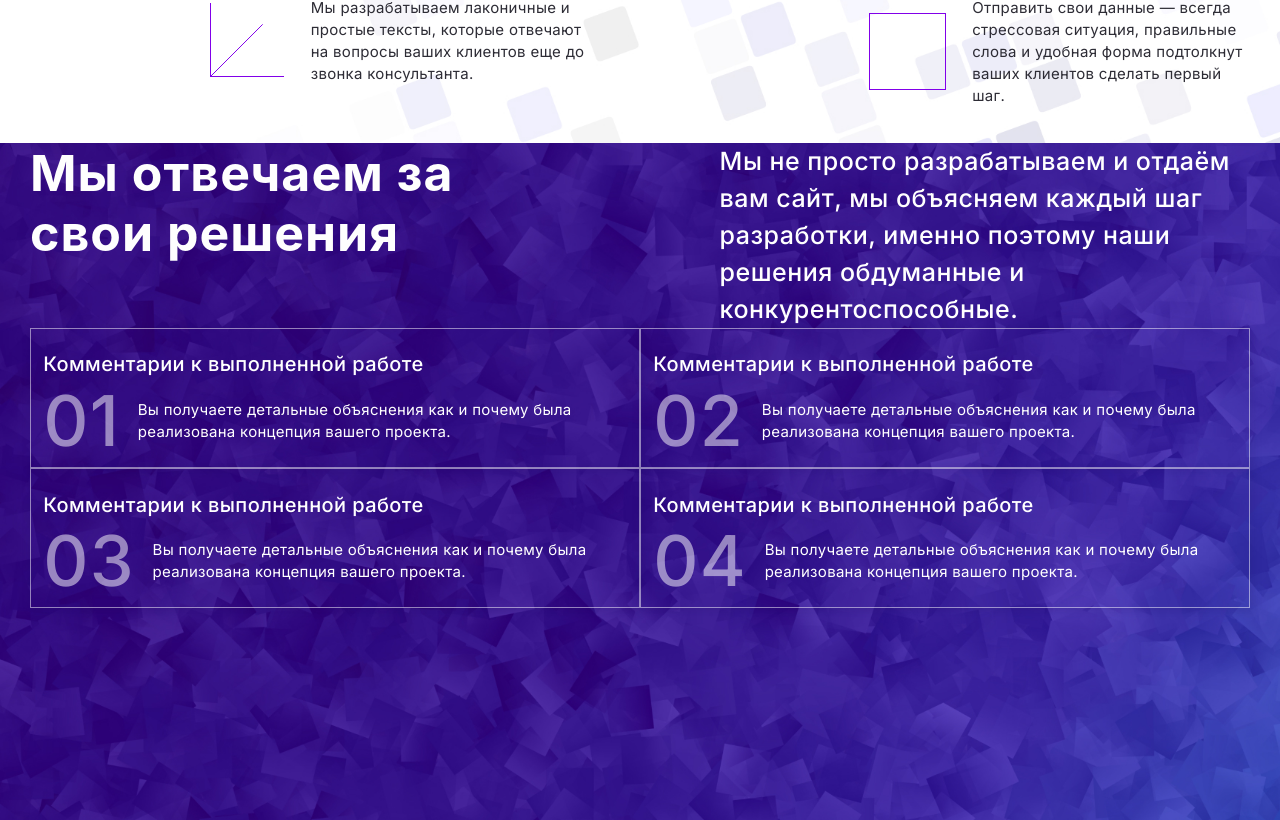
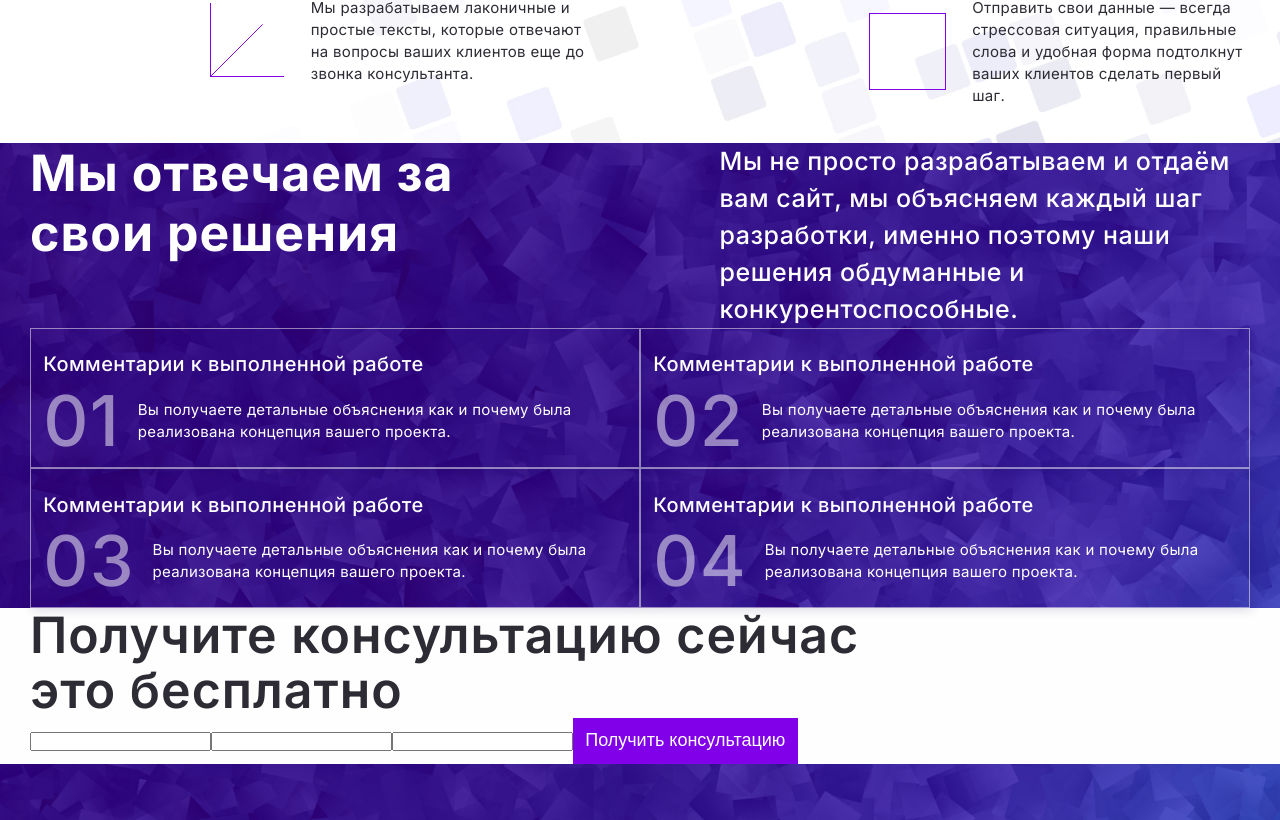
Before and after one commit to Messier1703/befab-web-studio, a Next.js app: page / in a window 1280 px wide. Shown: the part 2257-3077 px from the top of the page. Built offline with nearby package versions, Linux system fonts and the light colour scheme.

Commit message:
purple buttons

```diff
--- a/components/pages/home/convenience/convenience.jsx
+++ b/components/pages/home/convenience/convenience.jsx
@@ -1,6 +1,7 @@
 import React from 'react';
 import styles from './convenience.module.scss';
 import ConvenienceCards from '@/components/ui/convenienceCards/convenienceCards';
+import PurpleButton from '@/components/ui/purpleButton/purpleButton';
 
 export default function Convenience() {
   return (
@@ -13,6 +14,18 @@ export default function Convenience() {
         </div>
         <ConvenienceCards />
       </div>
+      <div className={styles.convenience_guidance}>
+        <div className="container">
+          <h2>Получите консультацию сейчас</h2>
+          <h2>это бесплатно</h2>
+          <form>
+            <input type="text" />
+            <input type="text" />
+            <input type="text" />
+            <PurpleButton>Получить консультацию</PurpleButton>
+          </form>
+        </div>
+      </div>
     </section>
   )
 }
--- a/components/pages/home/convenience/convenience.module.scss
+++ b/components/pages/home/convenience/convenience.module.scss
@@ -1,21 +1,18 @@
 .convenience {
   height: 100vh;
   background: #36168e url('/images/responsibility-bg.jpg') no-repeat center/cover;
-  color: white;
+  color: #FEFEFE;
+
+  h2 {
+    font-size: 50px;
+    font-weight: 700;
+    line-height: 60px;
+    letter-spacing: 1px;
+  }
 
   &_title {
     display: grid;
     grid-template-columns: 1fr 0.3fr 1fr;
-
-    h2 {
-      color: #FEFEFE;
-      font-family: SF Pro Display;
-      font-size: 50px;
-      font-style: normal;
-      font-weight: 700;
-      line-height: 60px;
-      letter-spacing: 1px;
-    }
 
     p {
       font-size: 25px;
@@ -24,4 +21,14 @@
       letter-spacing: 0.5px;
     }
   }
+
+  &_guidance {
+    color: #2D2C35;
+    background: #FEFEFE;
+
+    h2 {
+      font-weight: 600;
+      line-height: 55px;
+    }
+  }
 }
--- a/components/pages/home/portfolio/portfolio.jsx
+++ b/components/pages/home/portfolio/portfolio.jsx
@@ -1,4 +1,5 @@
 import React from 'react';
+import PurpleButton from '@/components/ui/purpleButton/purpleButton';
 import styles from './portfolio.module.scss';
 
 export default function portfolio() {
@@ -7,7 +8,7 @@ export default function portfolio() {
       <div className="container">
         <div className={styles.portfolio_wrapper}>
           <h2>ПОРТФОЛИО</h2>
-          <button>Все работы</button>
+          <PurpleButton>Все работы</PurpleButton>
         </div>
       </div>
     </section>
--- a/components/pages/home/reviews/reviews.jsx
+++ b/components/pages/home/reviews/reviews.jsx
@@ -7,7 +7,6 @@ export default function Reviews() {
     <section className={styles.reviews}>
       <div className="container">
         <h2>Что говорят о нашей работе</h2>
-        <PurpleButton>huy</PurpleButton>
       </div>
     </section>
   )
--- a/components/pages/home/reviews/reviews.module.scss
+++ b/components/pages/home/reviews/reviews.module.scss
@@ -1,4 +1,12 @@
 .reviews {
   height: 100vh;
   background: #331899 url('/images/reviews-bg.jpg') no-repeat center/cover;
+  color: #FEFEFE;
+
+  h2 {
+    font-size: 50px;
+    font-weight: 700;
+    line-height: 60px;
+    letter-spacing: 1px;
+  }
 }
--- a/components/ui/purpleButton/purpleButton.module.scss
+++ b/components/ui/purpleButton/purpleButton.module.scss
@@ -1,9 +1,6 @@
 .purple_button{
-    width: 200px;
-    height: 50px;
     background-color: #8100E9;
-    color: white;
+    color: #FEFEFE;
     font-size: 18px;
-
-
+    padding: 1%;
 }
```
Also changed, not shown: components/ui/reviewsCards/reviewsCards.jsx (added, +10 -0 lines), components/ui/reviewsCards/reviewsCards.module.scss (added), public/svg/arrow-graph.svg (added).
